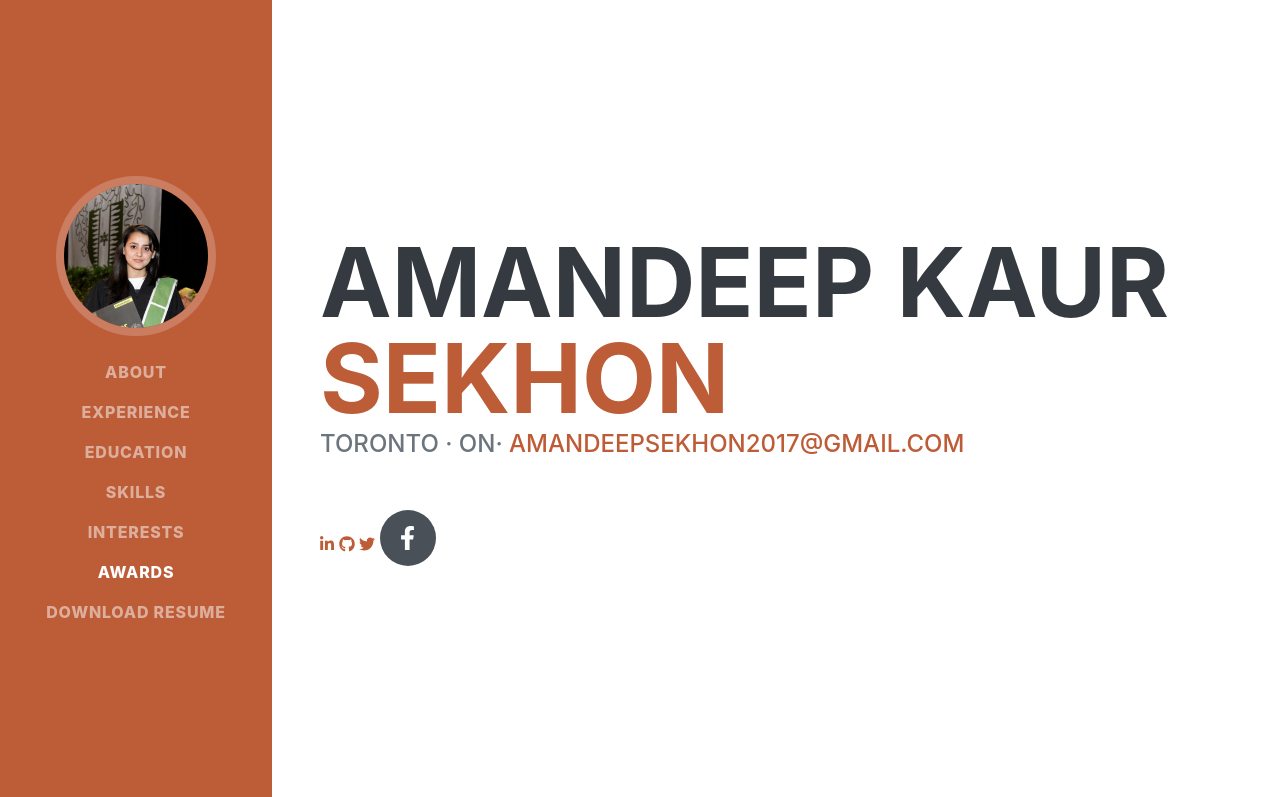
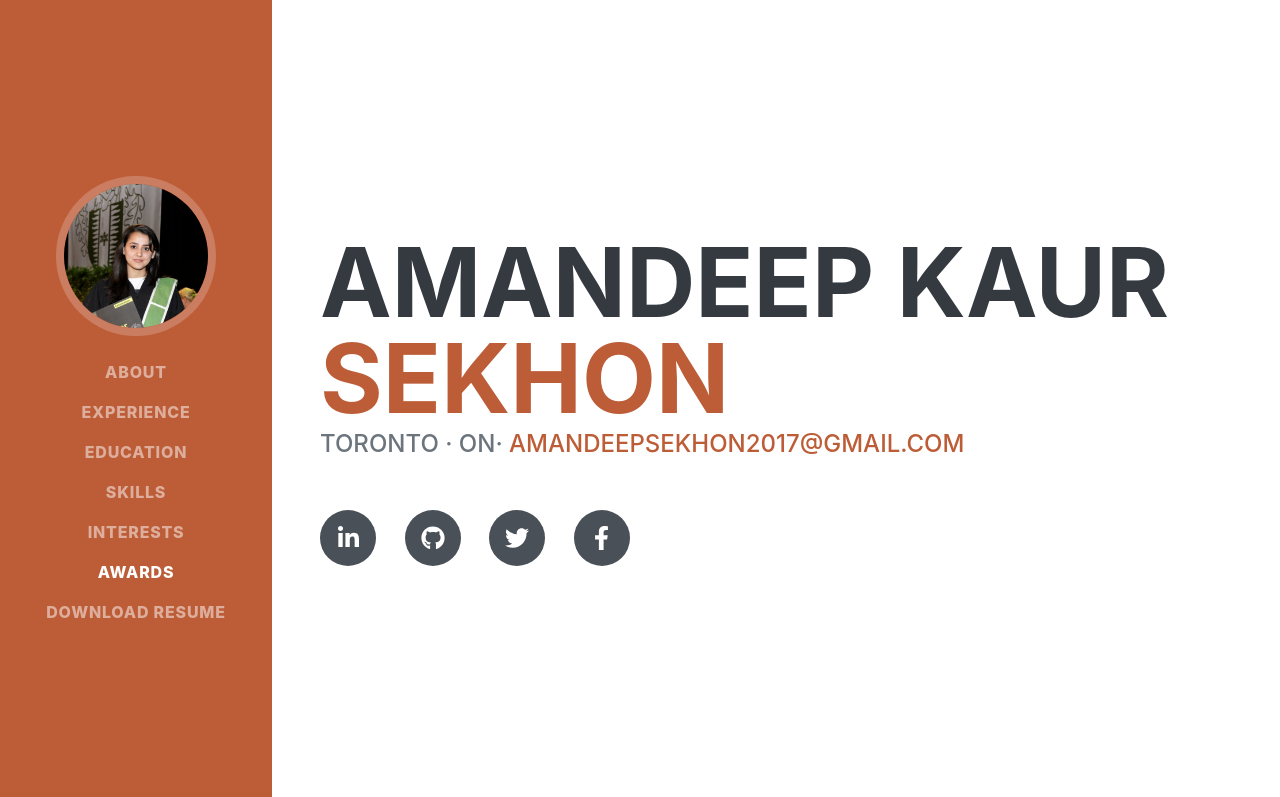
Before and after one commit to amandeepkaursekhon/Resume, a website: page index.html in a window 1280 px wide. Shown: the top 797 px of the page. Drawn offline with nearby package versions, Linux system fonts and the light colour scheme; a web font is replaced by a local one.

Commit message:
Update index.html

```diff
--- a/index.html
+++ b/index.html
@@ -50,10 +50,10 @@
                     </div>
                     <p class="lead mb-5"></p>
                     <div class="social-icons">
-                        <a href= "https://www.linkedin.com/in/amandeepksekhon/">
+                        <a class="social-icon" href= "https://www.linkedin.com/in/amandeepksekhon/">
                             <i class="fab fa-linkedin-in"></i></a>
-                        <a href="https://github.com/amandeepkaursekhon"><i class="fab fa-github"></i></a>
-                        <a href="#"><i class="fab fa-twitter"></i></a>
+                        <a class="social-icon" href="https://github.com/amandeepkaursekhon"><i class="fab fa-github"></i></a>
+                        <a class="social-icon" href="#"><i class="fab fa-twitter"></i></a>
                         <a class="social-icon" href="#"><i class="fab fa-facebook-f"></i></a>
                     </div>
                 </div>
```
